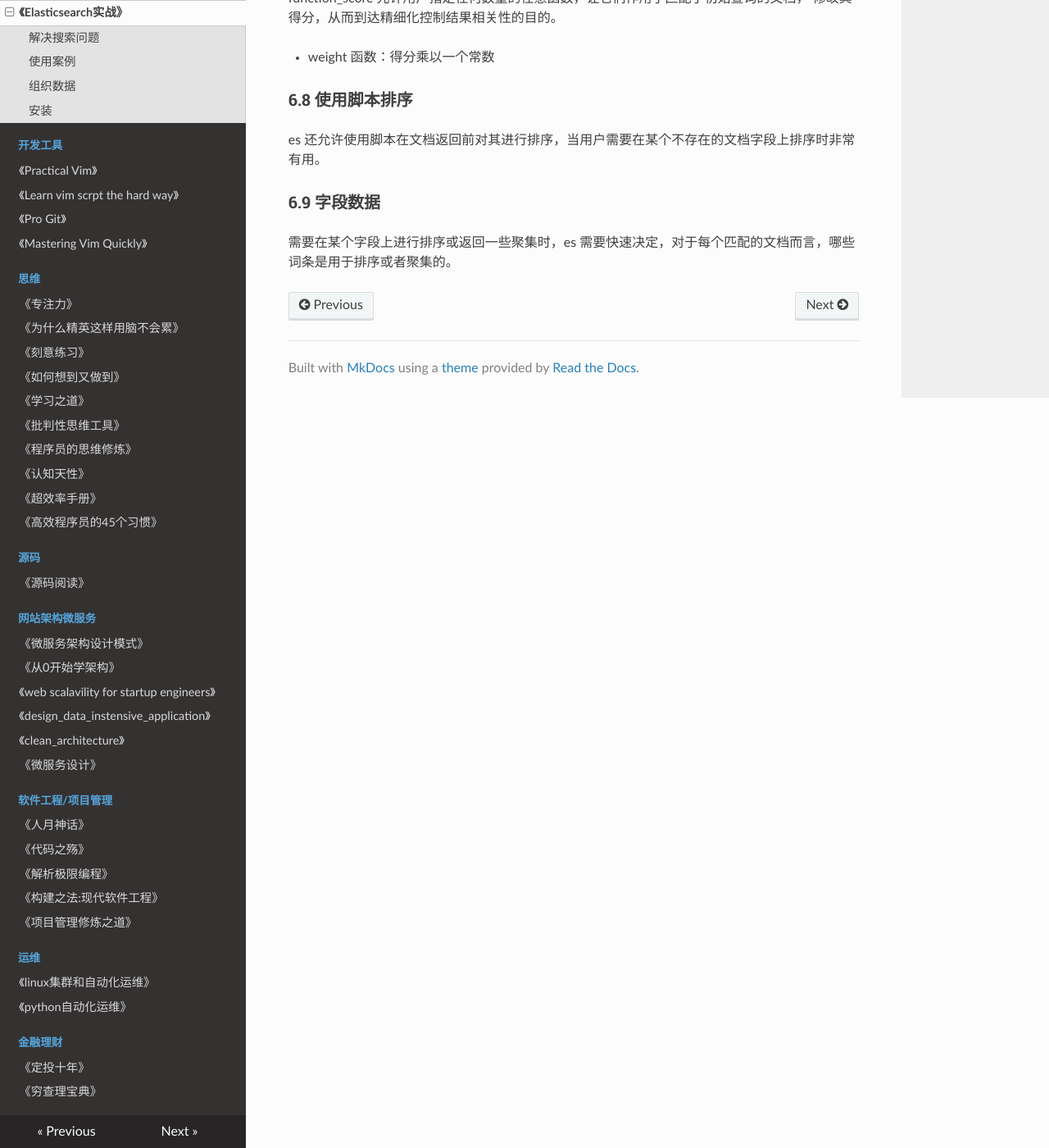
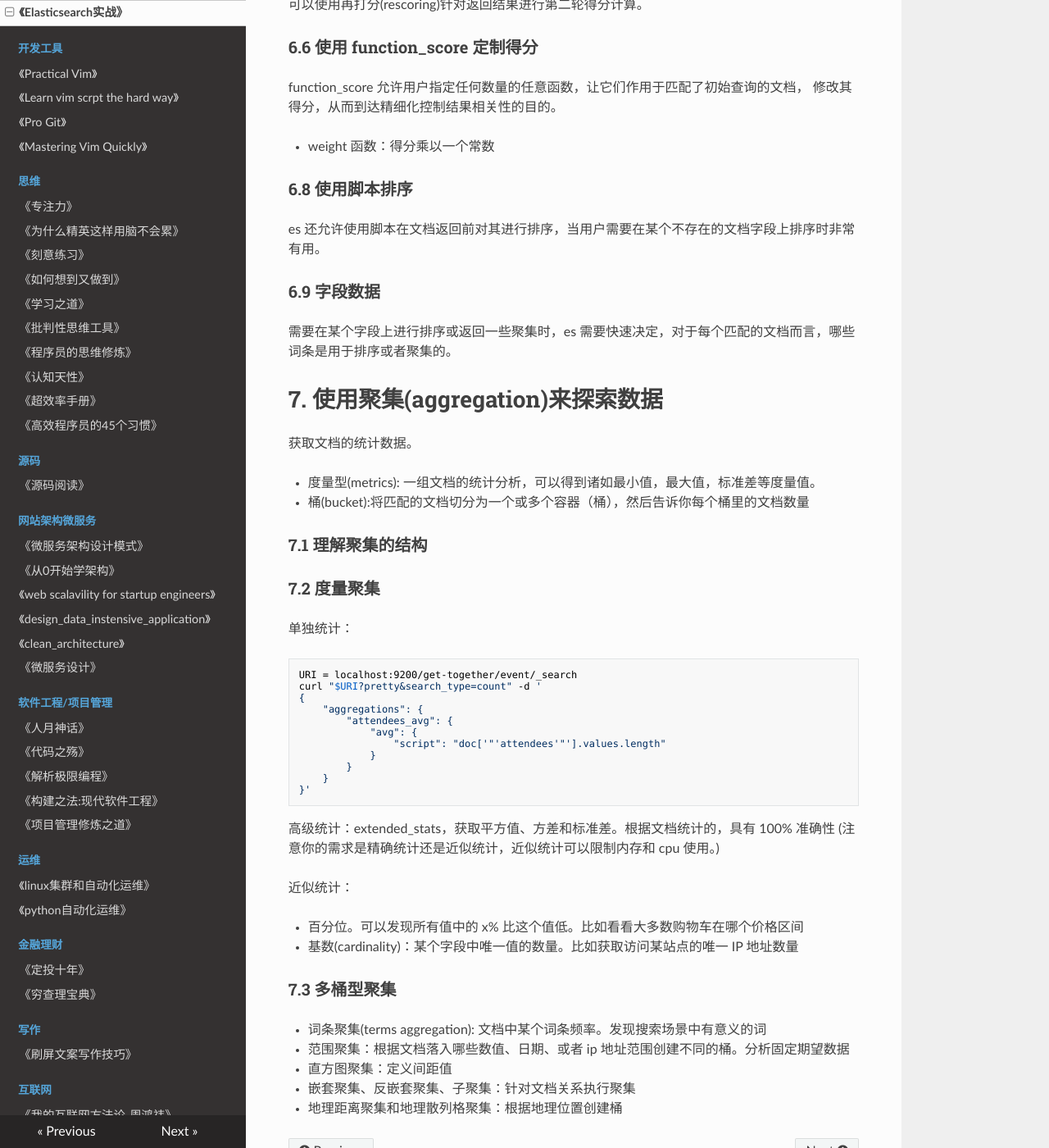
Before and after one commit to PegasusWang/booknotes, an MkDocs documentation site: the page built from docs/搜索引擎/Elasticsearch实战/book.md, in a window 1280 px wide and 1400 px high, scrolled down 6703 px. Shown: the whole window at 82% size. Built offline with MkDocs 1.6.1, drawn with Linux system fonts in a browser that asks for light colours; nearby versions of some CDN libraries; old or Windows-style settings are respelled for this version of MkDocs; some of the changed text lies outside the part shown.

Commit message:
es聚集

````diff
--- a/docs/搜索引擎/Elasticsearch实战/book.md
+++ b/docs/搜索引擎/Elasticsearch实战/book.md
@@ -1,3 +1,7 @@
+# TODO
+
+构造数据自己实践一下 es 查询。
+
 # 1. Elasticsearch 介绍
 
 ### 解决搜索问题
@@ -295,3 +299,47 @@ es 还允许使用脚本在文档返回前对其进行排序，当用户需要
 
 ### 6.9 字段数据
 需要在某个字段上进行排序或返回一些聚集时，es 需要快速决定，对于每个匹配的文档而言，哪些词条是用于排序或者聚集的。
+
+
+# 7. 使用聚集(aggregation)来探索数据
+
+获取文档的统计数据。
+
+- 度量型(metrics): 一组文档的统计分析，可以得到诸如最小值，最大值，标准差等度量值。
+- 桶(bucket):将匹配的文档切分为一个或多个容器（桶），然后告诉你每个桶里的文档数量
+
+### 7.1 理解聚集的结构
+
+### 7.2 度量聚集
+
+单独统计：
+
+```sh
+URI = localhost:9200/get-together/event/_search
+curl "$URI?pretty&search_type=count" -d '
+{
+    "aggregations": {
+        "attendees_avg": {
+            "avg": {
+                "script": "doc['"'attendees'"'].values.length"
+            }
+        }
+    }
+}'
+```
+
+高级统计：extended_stats，获取平方值、方差和标准差。根据文档统计的，具有 100% 准确性
+(注意你的需求是精确统计还是近似统计，近似统计可以限制内存和 cpu 使用。)
+
+近似统计：
+
+- 百分位。可以发现所有值中的 x% 比这个值低。比如看看大多数购物车在哪个价格区间
+- 基数(cardinality)：某个字段中唯一值的数量。比如获取访问某站点的唯一 IP 地址数量
+
+### 7.3 多桶型聚集
+
+- 词条聚集(terms aggregation): 文档中某个词条频率。发现搜索场景中有意义的词
+- 范围聚集：根据文档落入哪些数值、日期、或者 ip 地址范围创建不同的桶。分析固定期望数据
+- 直方图聚集：定义间距值
+- 嵌套聚集、反嵌套聚集、子聚集：针对文档关系执行聚集
+- 地理距离聚集和地理散列格聚集：根据地理位置创建桶
````
